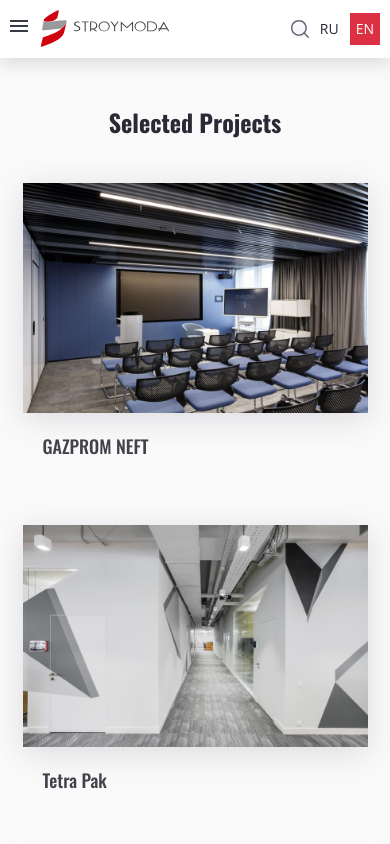
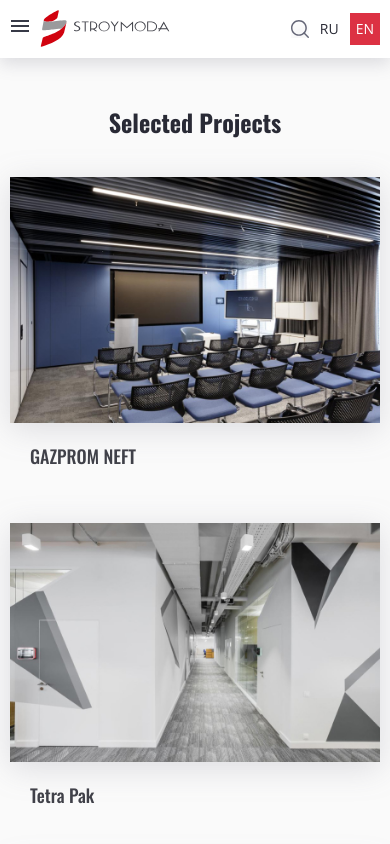
Before and after one commit to NatashaThoryk/stroymoda, a Next.js app: page /projects in a window 390 px wide. Shown: the top 844 px of the page. Built offline with nearby package versions, Linux system fonts and the light colour scheme.

Commit message:
fixed block

```diff
--- a/public/css/styles.css
+++ b/public/css/styles.css
@@ -216,9 +216,10 @@ body {
 }
 
 .bm-burger-button {
-	left: 0;
+	left: 1px;
 	top: 20px;
 	margin-left: 10px;
+	margin-right: 30px;
 }
 
 /* Morph shape necessary with bubble or elastic */
--- a/src/components/ProjectsImg/projectsImg.module.scss
+++ b/src/components/ProjectsImg/projectsImg.module.scss
@@ -81,7 +81,7 @@
 	}
 }
 
-@media screen and (min-width: 320px) and (max-width: 768px) {
+@media screen and (min-width: 481px) and (max-width: 768px) {
 	.main_item {
 		.image_list {
 			max-width: 345px;
@@ -89,3 +89,13 @@
 		}
 	}
 }
+
+@media screen and (min-width: 320px) and (max-width: 480px) {
+	.main_item {
+		margin: 0;
+		.image_list {
+			max-width: 100%;
+			height: auto;
+		}
+	}
+}
--- a/src/pages/index.module.scss
+++ b/src/pages/index.module.scss
@@ -261,7 +261,7 @@ $socialHover: #CB091E;
 }
 
 .center {
-	margin-top: 22px;
+	padding-top: 49px;
 	display: flex;
 	flex-direction: column;
 	align-items: center;
--- a/src/pages/projects/index.tsx
+++ b/src/pages/projects/index.tsx
@@ -119,7 +119,7 @@ const Projects = () => {
 					</div>
 				</div>
 			</div>
-			</main>/
+			</main>
 		</Layout>
 	);
 };
```
Also changed, not shown: src/components/SearchSocial/index.tsx (+4 -3 lines).
